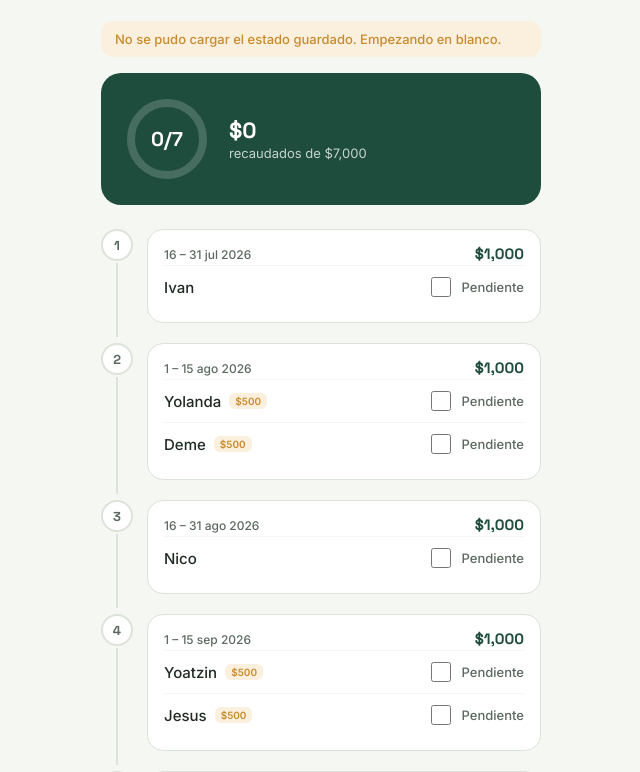
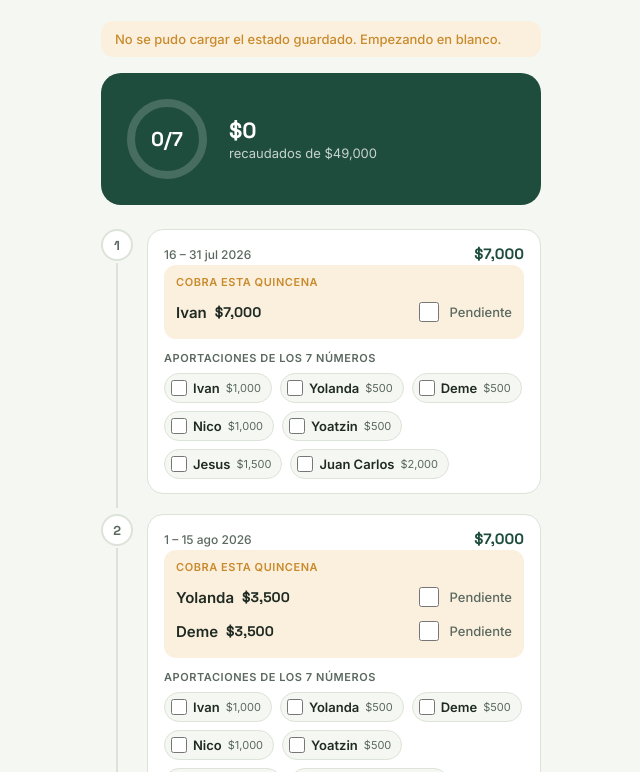
Before and after one commit to carmonajuan941310-cpu/tanda-cadi, a website: page index.html in a window 1280 px wide. Shown: the part 107-879 px from the top of the page, without its empty margins (319-959 px from the left). Drawn offline with Linux system fonts and the light colour scheme; no server answers.

Commit message:
Update index.html

```diff
--- a/index.html
+++ b/index.html
@@ -1,3 +1,4 @@
+
 <!DOCTYPE html>
 <html lang="es">
 <head>
@@ -187,6 +188,90 @@
     text-decoration: line-through;
   }
 
+  .collector-banner{
+    background: var(--gold-light);
+    border-radius: 12px;
+    padding: 10px 12px;
+    margin-bottom: 12px;
+  }
+  .collector-title{
+    font-size: 11px;
+    text-transform: uppercase;
+    letter-spacing: 0.05em;
+    color: var(--gold);
+    font-weight: 700;
+    margin-bottom: 6px;
+  }
+  .collector-row{
+    display: flex;
+    align-items: center;
+    justify-content: space-between;
+    padding: 4px 0;
+  }
+  .collector-name{
+    font-size: 15px;
+    font-weight: 700;
+    display: flex;
+    align-items: center;
+    gap: 8px;
+  }
+  .collector-name.received{
+    color: var(--ink-soft);
+    text-decoration: line-through;
+  }
+  .collector-amount{
+    font-family: 'Space Grotesk', sans-serif;
+    font-weight: 700;
+    font-size: 14px;
+    color: var(--ink);
+  }
+
+  .aportes-title{
+    font-size: 11px;
+    text-transform: uppercase;
+    letter-spacing: 0.05em;
+    color: var(--ink-soft);
+    font-weight: 700;
+    margin: 4px 0 8px;
+  }
+  .chips{
+    display: flex;
+    flex-wrap: wrap;
+    gap: 8px;
+  }
+  .chip{
+    display: flex;
+    align-items: center;
+    gap: 6px;
+    background: var(--bg);
+    border: 1.5px solid var(--line);
+    border-radius: 20px;
+    padding: 6px 10px 6px 6px;
+    cursor: pointer;
+    font-size: 13px;
+    font-weight: 600;
+    color: var(--ink);
+    user-select: none;
+    transition: all 0.15s;
+  }
+  .chip input{
+    width: 16px; height: 16px;
+    accent-color: var(--green);
+    cursor: pointer;
+    margin: 0;
+  }
+  .chip.paid{
+    background: var(--green-light);
+    border-color: var(--green);
+    color: var(--green);
+  }
+  .chip .chip-amount{
+    font-weight: 400;
+    color: var(--ink-soft);
+    font-size: 11px;
+  }
+  .chip.paid .chip-amount{ color: var(--green); }
+
   .share-btn{
     display: flex;
     align-items: center;
@@ -247,7 +332,7 @@
 <div class="wrap">
   <p class="eyebrow">Julio – octubre 2026</p>
   <h1>Nuestra tanda</h1>
-  <p class="subtitle">7 números · $1,000 cada uno</p>
+  <p class="subtitle">7 números · $7,000 cada quincena</p>
 
   <div class="status-bar" id="statusBar">
     <span id="statusText"></span>
@@ -279,22 +364,191 @@
 </div>
 
 <script>
-const TURNS = [
-  { id: 1, period: "16 – 31 jul 2026", people: [{ name: "Ivan", amount: 1000 }] },
-  { id: 2, period: "1 – 15 ago 2026", people: [{ name: "Yolanda", amount: 500 }, { name: "Deme", amount: 500 }] },
-  { id: 3, period: "16 – 31 ago 2026", people: [{ name: "Nico", amount: 1000 }] },
-  { id: 4, period: "1 – 15 sep 2026", people: [{ name: "Yoatzin", amount: 500 }, { name: "Jesus", amount: 500 }] },
-  { id: 5, period: "16 – 30 sep 2026", people: [{ name: "Jesus", amount: 1000 }] },
-  { id: 6, period: "1 – 15 oct 2026", people: [{ name: "Juan Carlos", amount: 1000 }] },
-  { id: 7, period: "16 – 31 oct 2026", people: [{ name: "Juan Carlos", amount: 1000 }] },
+// Cada quincena, LOS 7 NÚMEROS aportan $1,000 cada uno → se juntan $7,000
+// y esos $7,000 se los lleva completos quien tenga el turno de cobrar.
+// Esto se repite cada quincena, rotando el cobro, hasta que las 7 rondas
+// se completan.
+
+const PARTICIPANTS = [
+  { name: "Ivan", aporte: 1000 },
+  { name: "Yolanda", aporte: 500 },
+  { name: "Deme", aporte: 500 },
+  { name: "Nico", aporte: 1000 },
+  { name: "Yoatzin", aporte: 500 },
+  { name: "Jesus", aporte: 1500 },
+  { name: "Juan Carlos", aporte: 2000 },
 ];
-const TOTAL = TURNS.reduce((sum, t) => sum + t.people.reduce((s, p) => s + p.amount, 0), 0);
+
+const POT_PER_PERIOD = 7000;
+
+const PERIODS = [
+  { id: 1, period: "16 – 31 jul 2026", collectors: [{ name: "Ivan", amount: 7000 }] },
+  { id: 2, period: "1 – 15 ago 2026", collectors: [{ name: "Yolanda", amount: 3500 }, { name: "Deme", amount: 3500 }] },
+  { id: 3, period: "16 – 31 ago 2026", collectors: [{ name: "Nico", amount: 7000 }] },
+  { id: 4, period: "1 – 15 sep 2026", collectors: [{ name: "Yoatzin", amount: 3500 }, { name: "Jesus", amount: 3500 }] },
+  { id: 5, period: "16 – 30 sep 2026", collectors: [{ name: "Jesus", amount: 7000 }] },
+  { id: 6, period: "1 – 15 oct 2026", collectors: [{ name: "Juan Carlos", amount: 7000 }] },
+  { id: 7, period: "16 – 31 oct 2026", collectors: [{ name: "Juan Carlos", amount: 7000 }] },
+];
 
 let state = {};
 let saveInFlight = false;
 let pendingRetry = null;
 
-function personKey(turnId, idx){ return `${turnId}-${idx}`; }
+function paymentKey(periodId, name){ return `pay-${periodId}-${name}`; }
+function collectKey(periodId, idx){ return `collect-${periodId}-${idx}`; }
+
+function render(){
+  const timeline = document.getElementById("timeline");
+  timeline.innerHTML = "";
+
+  let closedCount = 0;
+  let totalCollected = 0;
+  const totalAllPeriods = PERIODS.length * POT_PER_PERIOD;
+
+  PERIODS.forEach((per) => {
+    const paymentsDone = PARTICIPANTS.every(p => state[paymentKey(per.id, p.name)]);
+    const deliveryDone = per.collectors.every((_, ci) => state[collectKey(per.id, ci)]);
+    const allDone = paymentsDone && deliveryDone;
+    if (allDone) closedCount++;
+
+    PARTICIPANTS.forEach(p => {
+      if (state[paymentKey(per.id, p.name)]) totalCollected += p.aporte;
+    });
+
+    const row = document.createElement("div");
+    row.className = "turn";
+
+    const badgeCol = document.createElement("div");
+    badgeCol.className = "badge-col";
+    const badge = document.createElement("div");
+    badge.className = "badge" + (allDone ? " done" : "");
+    badge.textContent = per.id;
+    badgeCol.appendChild(badge);
+    if (per.id !== PERIODS.length){
+      const conn = document.createElement("div");
+      conn.className = "connector";
+      badgeCol.appendChild(conn);
+    }
+    row.appendChild(badgeCol);
+
+    const card = document.createElement("div");
+    card.className = "card";
+
+    const top = document.createElement("div");
+    top.className = "card-top";
+    const period = document.createElement("span");
+    period.className = "period";
+    period.textContent = per.period;
+    const amount = document.createElement("span");
+    amount.className = "amount";
+    amount.textContent = fmt(POT_PER_PERIOD);
+    top.appendChild(period);
+    top.appendChild(amount);
+    card.appendChild(top);
+
+    // Banner de quién cobra esta quincena
+    const banner = document.createElement("div");
+    banner.className = "collector-banner";
+    const bTitle = document.createElement("div");
+    bTitle.className = "collector-title";
+    bTitle.textContent = "Cobra esta quincena";
+    banner.appendChild(bTitle);
+    per.collectors.forEach((c, ci) => {
+      const key = collectKey(per.id, ci);
+      const received = !!state[key];
+      const cRow = document.createElement("div");
+      cRow.className = "collector-row";
+
+      const cName = document.createElement("span");
+      cName.className = "collector-name" + (received ? " received" : "");
+      cName.textContent = c.name;
+      const cAmt = document.createElement("span");
+      cAmt.className = "collector-amount";
+      cAmt.textContent = fmt(c.amount);
+      cName.appendChild(cAmt);
+
+      const label = document.createElement("label");
+      label.className = "check";
+      const input = document.createElement("input");
+      input.type = "checkbox";
+      input.checked = received;
+      input.addEventListener("change", () => {
+        state[key] = input.checked;
+        saveState();
+        render();
+      });
+      label.appendChild(input);
+      label.appendChild(document.createTextNode(received ? "Entregado" : "Pendiente"));
+
+      cRow.appendChild(cName);
+      cRow.appendChild(label);
+      banner.appendChild(cRow);
+    });
+    card.appendChild(banner);
+
+    // Cuadrícula de aportaciones de los 7 números
+    const aTitle = document.createElement("div");
+    aTitle.className = "aportes-title";
+    aTitle.textContent = "Aportaciones de los 7 números";
+    card.appendChild(aTitle);
+
+    const chips = document.createElement("div");
+    chips.className = "chips";
+    PARTICIPANTS.forEach(p => {
+      const key = paymentKey(per.id, p.name);
+      const isPaid = !!state[key];
+
+      const chip = document.createElement("label");
+      chip.className = "chip" + (isPaid ? " paid" : "");
+      const input = document.createElement("input");
+      input.type = "checkbox";
+      input.checked = isPaid;
+      input.addEventListener("change", () => {
+        state[key] = input.checked;
+        saveState();
+        render();
+      });
+      chip.appendChild(input);
+      chip.appendChild(document.createTextNode(p.name + " "));
+      const amt = document.createElement("span");
+      amt.className = "chip-amount";
+      amt.textContent = fmt(p.aporte);
+      chip.appendChild(amt);
+      chips.appendChild(chip);
+    });
+    card.appendChild(chips);
+
+    row.appendChild(card);
+    timeline.appendChild(row);
+  });
+
+  const circumference = 2 * Math.PI * 36;
+  const ring = document.getElementById("ring");
+  ring.setAttribute("stroke-dasharray", circumference.toFixed(1));
+  ring.setAttribute("stroke-dashoffset", (circumference * (1 - closedCount / PERIODS.length)).toFixed(1));
+  document.getElementById("ringLabel").textContent = `${closedCount}/${PERIODS.length}`;
+  document.getElementById("collectedAmount").textContent = fmt(totalCollected);
+  document.querySelector(".hero-text .lbl").textContent = `recaudados de ${fmt(totalAllPeriods)}`;
+}
+
+document.getElementById("shareBtn").addEventListener("click", () => {
+  let msg = "*Nuestra tanda* 💰\n7 números · $7,000 cada quincena\n\n";
+  PERIODS.forEach((per) => {
+    msg += `*${per.id}.* ${per.period}\n`;
+    msg += `   Cobra: ${per.collectors.map(c => c.name + " (" + fmt(c.amount) + ")").join(" + ")}\n`;
+    const deliveredAll = per.collectors.every((_, ci) => state[collectKey(per.id, ci)]);
+    msg += `   ${deliveredAll ? "✅ entregado" : "⬜ pendiente de entregar"}\n`;
+    const paidNames = PARTICIPANTS.filter(p => state[paymentKey(per.id, p.name)]).length;
+    msg += `   Aportaciones: ${paidNames}/${PARTICIPANTS.length} pagadas\n`;
+  });
+  const closedCount = PERIODS.filter(per =>
+    PARTICIPANTS.every(p => state[paymentKey(per.id, p.name)]) &&
+    per.collectors.every((_, ci) => state[collectKey(per.id, ci)])
+  ).length;
+  msg += `\n${closedCount} de ${PERIODS.length} quincenas cerradas por completo`;
+  window.open("https://wa.me/?text=" + encodeURIComponent(msg), "_blank");
+});
 
 function setStatus(kind, text){
   const bar = document.getElementById("statusBar");
@@ -358,112 +612,6 @@ function showRetryButton(show){
 
 function fmt(n){ return "$" + n.toLocaleString("es-MX"); }
 
-function render(){
-  const timeline = document.getElementById("timeline");
-  timeline.innerHTML = "";
-
-  let paidCount = 0;
-  let collected = 0;
-
-  TURNS.forEach((turn, ti) => {
-    const allPaid = turn.people.every((_, pi) => state[personKey(turn.id, pi)]);
-    if (allPaid) paidCount++;
-
-    const row = document.createElement("div");
-    row.className = "turn";
-
-    const badgeCol = document.createElement("div");
-    badgeCol.className = "badge-col";
-    const badge = document.createElement("div");
-    badge.className = "badge" + (allPaid ? " done" : "");
-    badge.textContent = turn.id;
-    badgeCol.appendChild(badge);
-    if (turn.id !== TURNS.length){
-      const conn = document.createElement("div");
-      conn.className = "connector";
-      badgeCol.appendChild(conn);
-    }
-    row.appendChild(badgeCol);
-
-    const card = document.createElement("div");
-    card.className = "card";
-
-    const top = document.createElement("div");
-    top.className = "card-top";
-    const period = document.createElement("span");
-    period.className = "period";
-    period.textContent = turn.period;
-    const amount = document.createElement("span");
-    amount.className = "amount";
-    amount.textContent = fmt(turn.people.reduce((s,p)=>s+p.amount,0));
-    top.appendChild(period);
-    top.appendChild(amount);
-    card.appendChild(top);
-
-    turn.people.forEach((p, pi) => {
-      const key = personKey(turn.id, pi);
-      const isPaid = !!state[key];
-      if (isPaid) collected += p.amount;
-
-      const pr = document.createElement("div");
-      pr.className = "person-row";
-
-      const nameSpan = document.createElement("span");
-      nameSpan.className = "person-name" + (isPaid ? " paid" : "");
-      nameSpan.textContent = p.name;
-      if (turn.people.length > 1){
-        const tag = document.createElement("span");
-        tag.className = "split-tag";
-        tag.textContent = fmt(p.amount);
-        nameSpan.appendChild(tag);
-      }
-
-      const label = document.createElement("label");
-      label.className = "check";
-      const input = document.createElement("input");
-      input.type = "checkbox";
-      input.checked = isPaid;
-      input.addEventListener("change", () => {
-        state[key] = input.checked;
-        saveState();
-        render();
-      });
-      label.appendChild(input);
-      label.appendChild(document.createTextNode(isPaid ? "Pagado" : "Pendiente"));
-
-      pr.appendChild(nameSpan);
-      pr.appendChild(label);
-      card.appendChild(pr);
-    });
-
-    row.appendChild(card);
-    timeline.appendChild(row);
-  });
-
-  const circumference = 2 * Math.PI * 36;
-  const ring = document.getElementById("ring");
-  ring.setAttribute("stroke-dasharray", circumference.toFixed(1));
-  ring.setAttribute("stroke-dashoffset", (circumference * (1 - paidCount / TURNS.length)).toFixed(1));
-  document.getElementById("ringLabel").textContent = `${paidCount}/${TURNS.length}`;
-  document.getElementById("collectedAmount").textContent = fmt(collected);
-}
-
-document.getElementById("shareBtn").addEventListener("click", () => {
-  let msg = "*Nuestra tanda* 💰\n7 números de $1,000\n\n";
-  TURNS.forEach((turn, ti) => {
-    msg += `*${turn.id}.* ${turn.period}\n`;
-    turn.people.forEach((p, pi) => {
-      const key = personKey(turn.id, pi);
-      const isPaid = !!state[key];
-      const tag = turn.people.length > 1 ? ` (${fmt(p.amount)})` : "";
-      msg += `   ${isPaid ? "✅" : "⬜"} ${p.name}${tag}\n`;
-    });
-  });
-  const paidCount = TURNS.filter((turn, ti) => turn.people.every((_, pi) => state[personKey(turn.id, pi)])).length;
-  msg += `\n${paidCount} de ${TURNS.length} turnos completados`;
-  window.open("https://wa.me/?text=" + encodeURIComponent(msg), "_blank");
-});
-
 loadState();
 </script>
 </body>
```
